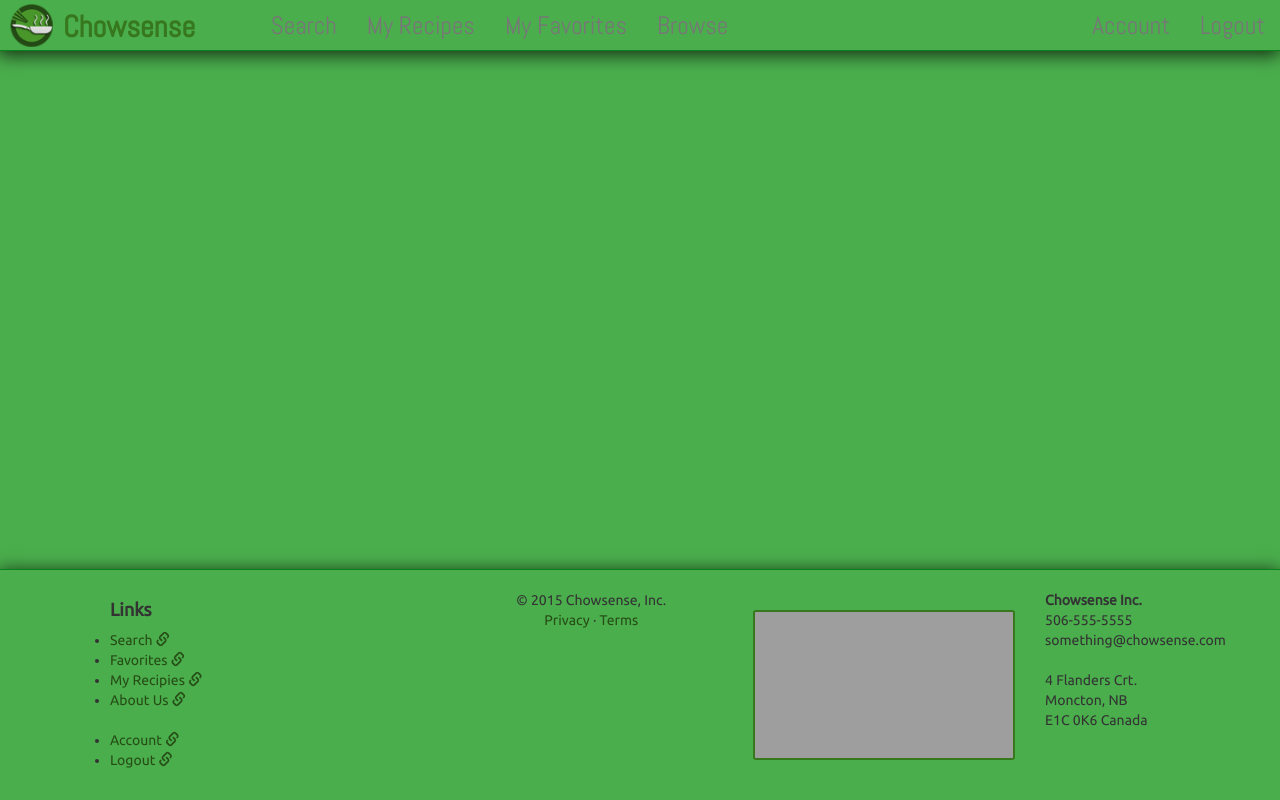
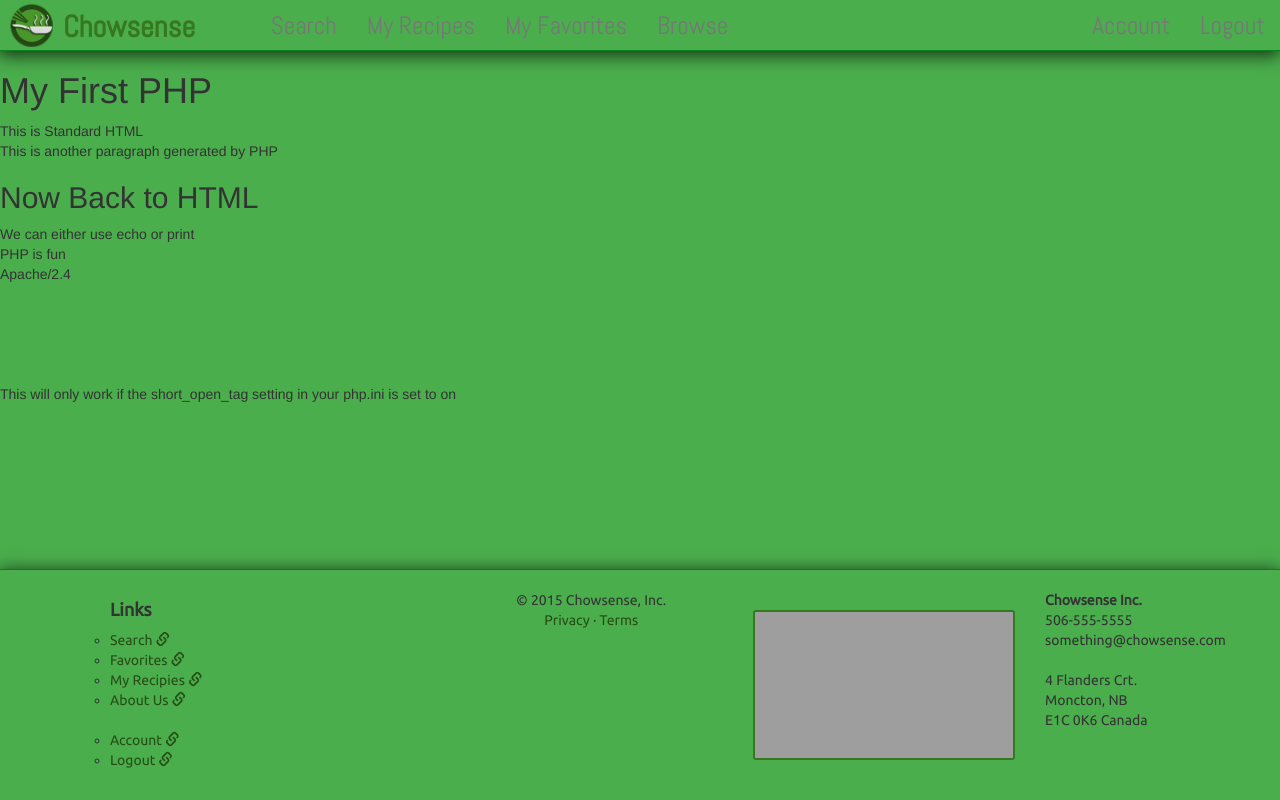
Before and after one commit to KathyLynne/chowsenseWebApp, a PHP site: page / in a window 1280 px wide. Run offline with PHP 8.4, Linux system fonts and the light colour scheme; some libraries are stand-ins or nearby versions; grey boxes are pictures that could not be loaded.

Commit message:
Header and Footer includes (v5)

```diff
--- a/index.php
+++ b/index.php
@@ -1,3 +1,36 @@
 <?php include 'includes/header.php'?>
+<h1 >My First PHP</h1>
+<p>This is Standard HTML</p>
+<!-- This is an html comment:  can be seen in the source code.  -->
 
+<?php
+// put your code here
+#another single line php comment
+/*
+ * this is a multi line comment
+ */
+/**
+ * phpDoc comments
+ */
+echo '<p>This is another paragraph generated by PHP</p>';
+?>
+<h2>Now Back to HTML</h2>
+<p>
+    <?php
+    print 'We can either use echo or print';
+
+    $fun = "PHP is fun ";
+    echo "<p>".$fun."</p>";
+    echo $_SERVER['SERVER_SOFTWARE'];
+    ?>
+    <br>
+    <br>
+    <br>
+    <br>
+    <br>
+    <br>
+</p>
+<?
+echo 'This will only work if the short_open_tag setting in your php.ini is set to on';
+?>
 <?php include 'includes/footer.php'?>
--- a/styles/main.css
+++ b/styles/main.css
@@ -52,7 +52,7 @@ body{
 }
 
 #body{
-    padding-bottom: 400px;
+    padding-bottom: 230px;
 }
 html{
     min-height:100%;
@@ -77,6 +77,7 @@ html{
     position: absolute;
     bottom: 0;
     max-height: 400px;
+
 }
 
 #footer iframe {
@@ -104,11 +105,16 @@ html{
 #footer .list-head h4{
     font-weight: bold;
 }
+.footer-links-1 ul{
+    list-style: circle ;
+}
+
 .footer-links-2 {
     display: none;
 }
 .footer-links-2 ul{
-    padding-left: 5px;
+    list-style: circle ;
+    padding-left: 8px;
 }
 /*****************************************/
 
@@ -120,6 +126,9 @@ html{
     .footer-links-2 {
         display: block;
     }
+    #body{
+        padding-bottom: 400px;
+    }
 }
 
 /****************************************/
```
